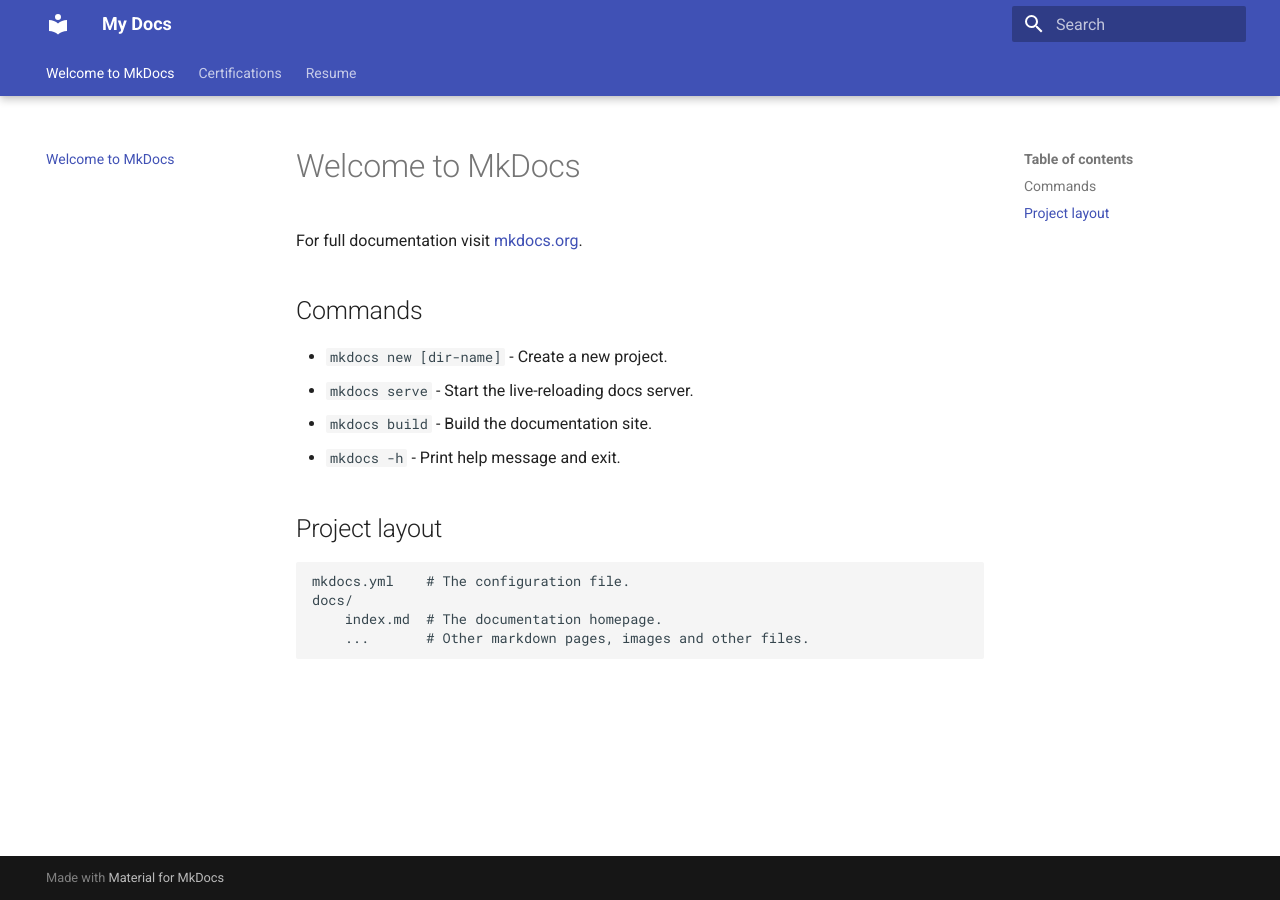
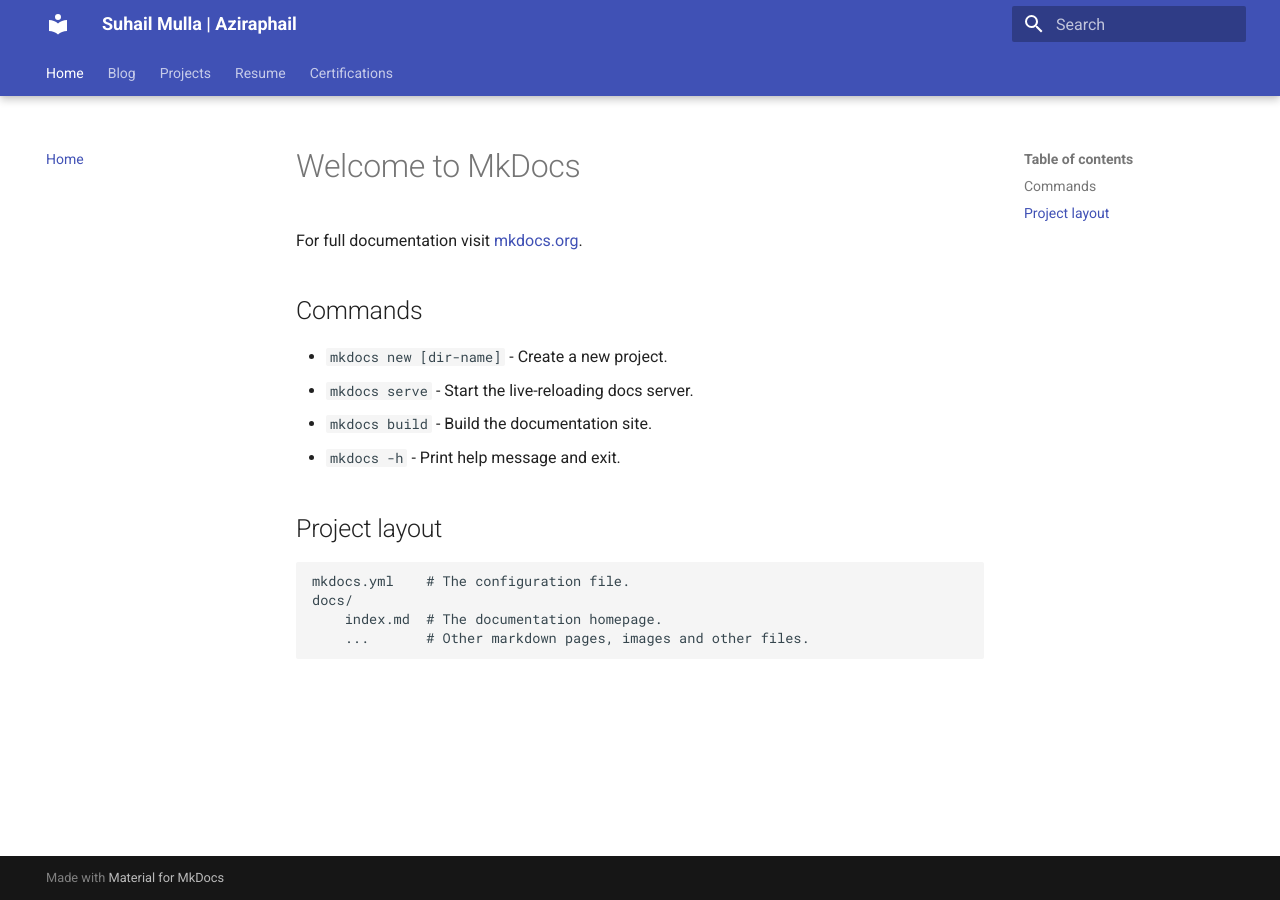
Before and after one commit to aziraphail/aziraphail.github.io, an MkDocs documentation site: the page built from docs/index.md, in a window 1280 px wide. Built offline with MkDocs 1.6.1 and Material for MkDocs 9.7.7, drawn with Linux system fonts in a browser that asks for light colours.

Commit message:
fix site_url, site_name, add blog plugin and nav

```diff
--- a/mkdocs.yml
+++ b/mkdocs.yml
@@ -1,5 +1,6 @@
-site_name: My Docs
-site_url: https://aziraphail.github.io/mkdocs
+site_name: Suhail Mulla | Aziraphail
+site_url: https://aziraphail.github.io/
+
 theme:
   name: material
   features:
@@ -14,9 +15,20 @@ theme:
     # - navigation.indexes # Not compatible with  toc.integrate
     - navigation.top
 
+plugins:
+  - search
+  - blog
+
+nav:
+  - Home: index.md
+  - Blog:
+    - blog/index.md
+  - Projects: Projects/index.md
+  - Resume: Resume/Resume.md
+  - Certifications: Certifications/Certifications.md
+
 markdown_extensions:
   - neoteroi.cards
 
-
 extra_css:
   - stylesheets/neoteroi-mkdocs.css
```
